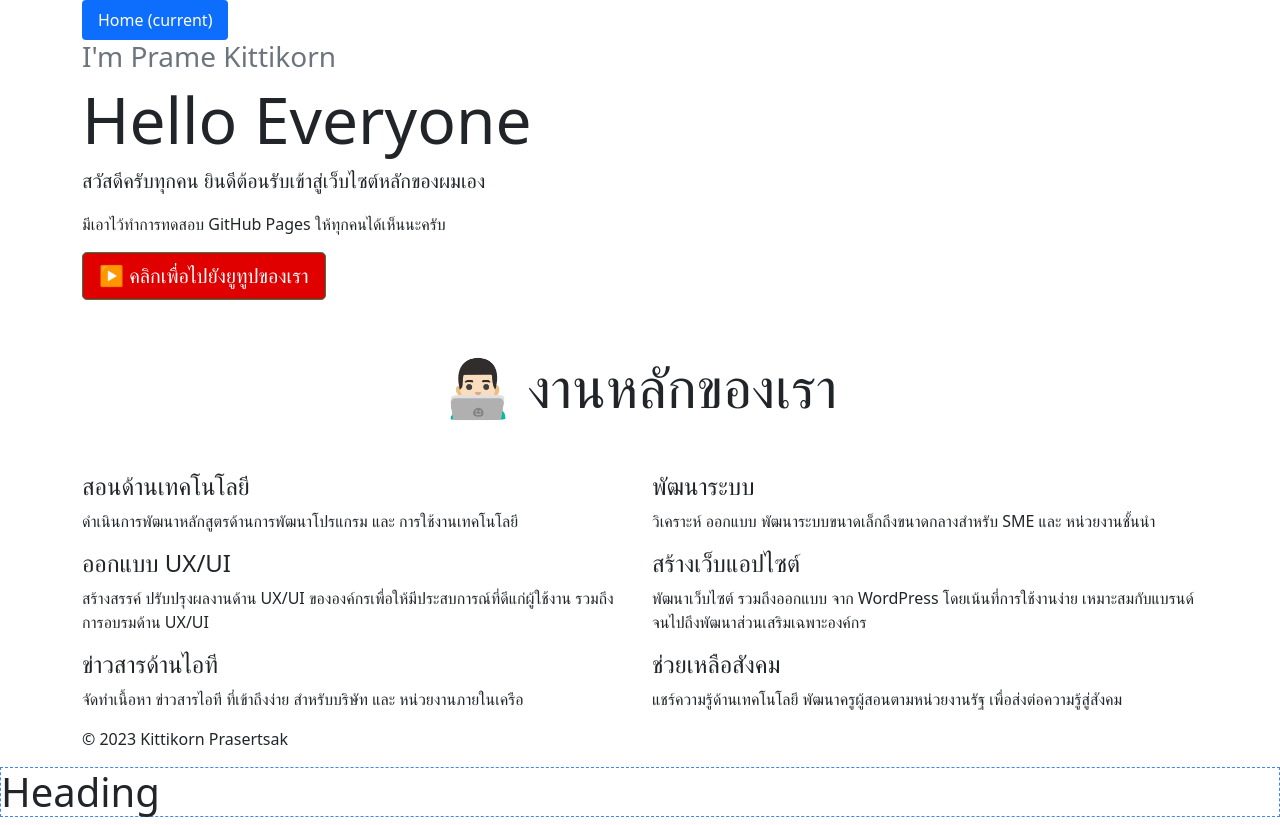
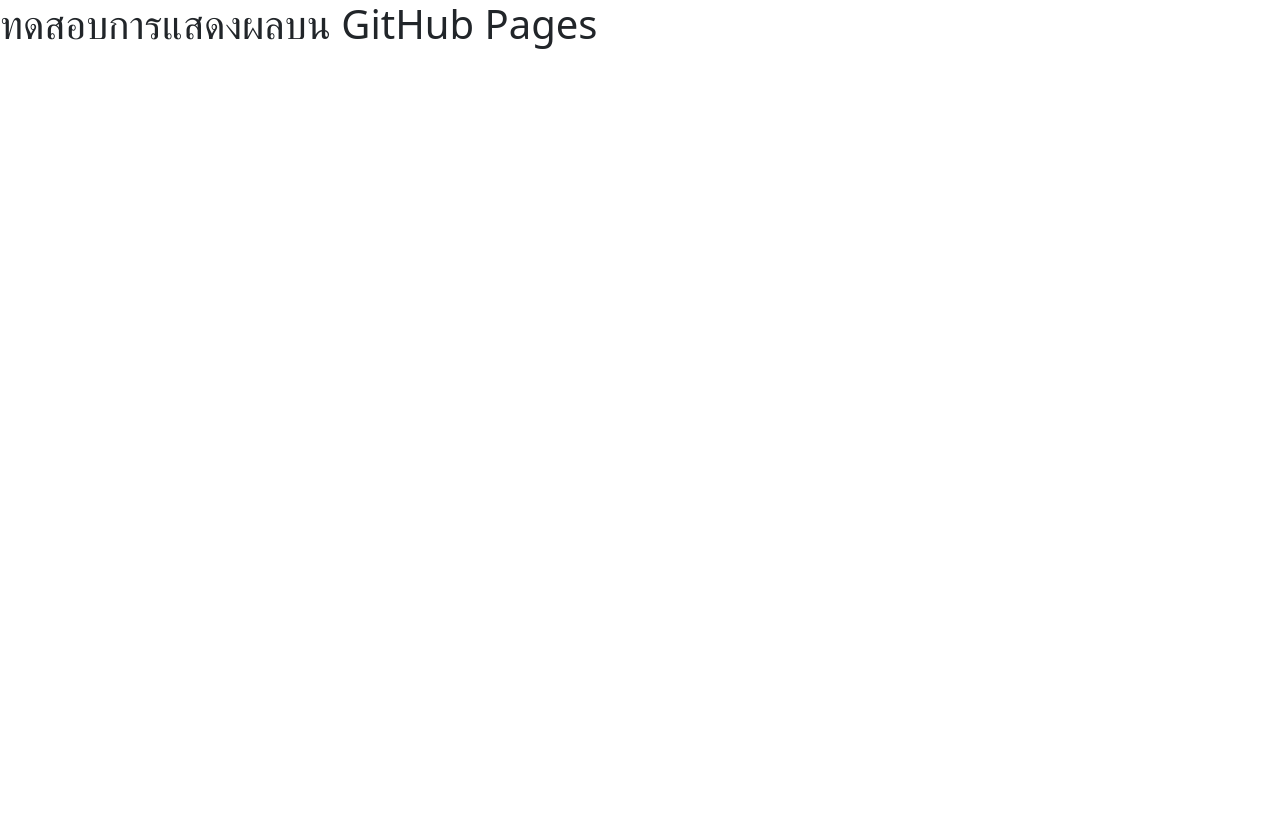
Before and after one commit to PrameKittikorn/PrameKitikorn.gitHub.io, a plain HTML site: page index.html in a window 1280 px wide. After the commit the page ends 800 px from the top, so only its background shows below. Drawn offline with nearby package versions, Linux system fonts and the light colour scheme.

Commit message:
Update index.html

```diff
--- a/index.html
+++ b/index.html
@@ -1,79 +1,27 @@
-<!DOCTYPE html>
-<link type="text/css" rel="stylesheet" id="dark-mode-custom-link"><link type="text/css" rel="stylesheet" id="dark-mode-general-link"><style lang="en" type="text/css" id="dark-mode-custom-style"></style><style lang="en" type="text/css" id="dark-mode-native-style"></style><style lang="en" type="text/css" id="dark-mode-native-sheet"></style><head>
+<!doctype html>
+<html lang="en">
+  <head>
+    <!-- Required meta tags -->
     <meta charset="utf-8">
-    <meta name="viewport" content="width=device-width, initial-scale=1, shrink-to-fit=no">
-    <meta name="description" content="">
-    <meta name="author" content="">
+    <meta name="viewport" content="width=device-width, initial-scale=1">
 
+    <!-- Bootstrap CSS -->
     <link href="https://cdn.jsdelivr.net/npm/bootstrap@5.0.2/dist/css/bootstrap.min.css" rel="stylesheet" integrity="sha384-EVSTQN3/azprG1Anm3QDgpJLIm9Nao0Yz1ztcQTwFspd3yD65VohhpuuCOmLASjC" crossorigin="anonymous">
+
+    <title>Hello, world! I'm Prame</title>
+  </head>
+  <body>
+    <h1>ทดสอบการแสดงผลบน GitHub Pages</h1>
+
+    <!-- Optional JavaScript; choose one of the two! -->
+
+    <!-- Option 1: Bootstrap Bundle with Popper -->
     <script src="https://cdn.jsdelivr.net/npm/bootstrap@5.0.2/dist/js/bootstrap.bundle.min.js" integrity="sha384-MrcW6ZMFYlzcLA8Nl+NtUVF0sA7MsXsP1UyJoMp4YLEuNSfAP+JcXn/tWtIaxVXM" crossorigin="anonymous"></script>
-    <link rel="icon" href="../../../../favicon.ico">
 
-    <title>Narrow Jumbotron Template for Bootstrap</title>
-
-    <!-- Bootstrap core CSS -->
-    <link href="../../css/editor.css" rel="stylesheet">
-
-    <!-- Custom styles for this template -->
-    <link href="narrow-jumbotron.css" rel="stylesheet">
-  </head>
-
-  <body data-new-gr-c-s-check-loaded="14.1093.0" data-gr-ext-installed="" data-autofill-highlight="false" data-new-gr-c-s-loaded="14.1093.0">
-
-    <div class="container">
-      <div class="header clearfix">
-        <nav>
-          <ul class="nav nav-pills float-right">
-            <li class="nav-item">
-              <a class="nav-link active" href="#">Home <span class="sr-only">(current)</span></a>
-            </li>
-            <li class="nav-item">
-
-            </li>
-            <li class="nav-item">
-
-            </li>
-          </ul>
-        </nav>
-        <h3 class="text-muted">I'm Prame Kittikorn</h3>
-      </div>
-
-      <div class="jumbotron">
-        <h1 class="display-3">Hello Everyone</h1>
-        <p class="lead">สวัสดีครับทุกคน ยินดีต้อนรับเข้าสู่เว็บไซต์หลักของผมเอง<div>มีเอาไว้ทำการทดสอบ GitHub Pages ให้ทุกคนได้เห็นนะครับ</div></p>
-        <p><a class="btn btn-lg btn-success" href="https://www.youtube.com/borntodevth" role="button" style="background-color: rgb(224, 0, 0);">▶️ คลิกเพื่อไปยังยูทูปของเรา</a></p>
-      </div>
-
-      <div class="m-5" style="text-align: center; font-weight: 700;"><b style="width: auto; font-weight: 400; line-height: 76px;" class="display-4">👨🏻‍💻 งานหลักของเรา</b></div><div class="row marketing">
-        <div class="col-lg-6">
-          <h4>สอนด้านเทคโนโลยี</h4>
-          <p>ดำเนินการพัฒนาหลักสูตรด้านการพัฒนาโปรแกรม และ การใช้งานเทคโนโลยี</p>
-
-          <h4>ออกแบบ UX/UI</h4>
-          <p>สร้างสรรค์ ปรับปรุงผลงานด้าน UX/UI ขององค์กรเพื่อให้มีประสบการณ์ที่ดีแก่ผู้ใช้งาน รวมถึง การอบรมด้าน UX/UI</p>
-
-          <h4>ข่าวสารด้านไอที</h4>
-          <p>จัดทำเนื้อหา ข่าวสารไอที ที่เข้าถึงง่าย สำหรับบริษัท และ หน่วยงานภายในเครือ</p>
-        </div>
-
-        <div class="col-lg-6">
-          <h4>พัฒนาระบบ</h4>
-          <p>วิเคราะห์ ออกแบบ พัฒนาระบบขนาดเล็กถึงขนาดกลางสำหรับ SME และ หน่วยงานชั้นนำ</p>
-
-          <h4>สร้างเว็บแอปไซต์</h4>
-          <p>พัฒนาเว็บไซต์ รวมถึงออกแบบ จาก WordPress โดยเน้นที่การใช้งานง่าย เหมาะสมกับแบรนด์ จนไปถึงพัฒนาส่วนเสริมเฉพาะองค์กร</p>
-
-          <h4>ช่วยเหลือสังคม</h4>
-          <p>แชร์ความรู้ด้านเทคโนโลยี พัฒนาครูผู้สอนตามหน่วยงานรัฐ เพื่อส่งต่อความรู้สู่สังคม</p>
-        </div>
-      </div>
-
-      <footer class="footer"><div class="container" style=""></div>
-        <p>© 2023 Kittikorn Prasertsak</p>
-      </footer>
-
-    </div> <!-- /container -->
-
-
-<h1 style="border: 1px dashed rgb(66, 133, 244);">Heading</h1></body><grammarly-desktop-integration data-grammarly-shadow-root="true"></grammarly-desktop-integration>
+    <!-- Option 2: Separate Popper and Bootstrap JS -->
+    <!--
+    <script src="https://cdn.jsdelivr.net/npm/@popperjs/core@2.9.2/dist/umd/popper.min.js" integrity="sha384-IQsoLXl5PILFhosVNubq5LC7Qb9DXgDA9i+tQ8Zj3iwWAwPtgFTxbJ8NT4GN1R8p" crossorigin="anonymous"></script>
+    <script src="https://cdn.jsdelivr.net/npm/bootstrap@5.0.2/dist/js/bootstrap.min.js" integrity="sha384-cVKIPhGWiC2Al4u+LWgxfKTRIcfu0JTxR+EQDz/bgldoEyl4H0zUF0QKbrJ0EcQF" crossorigin="anonymous"></script>
+    -->
+  </body>
 </html>
```
